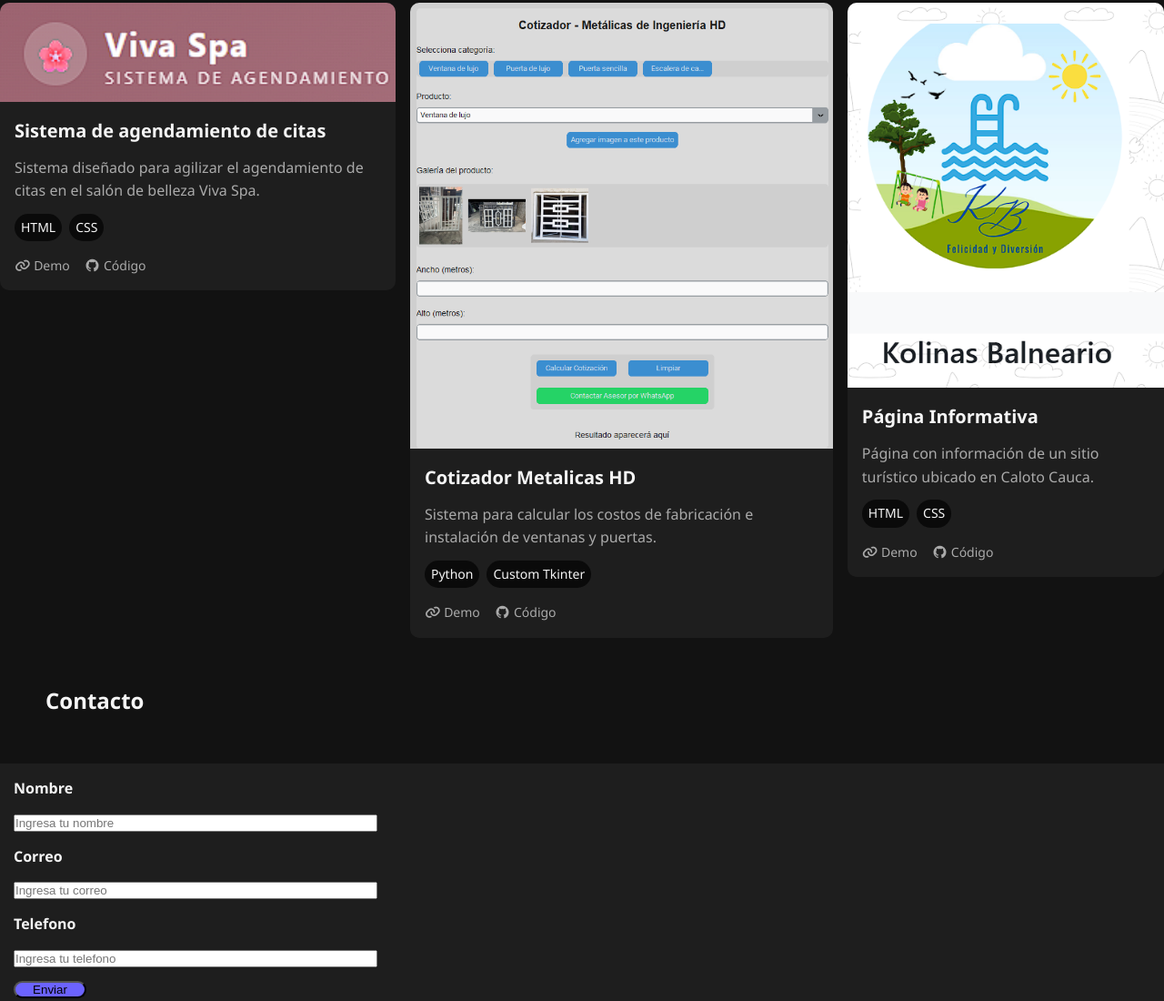
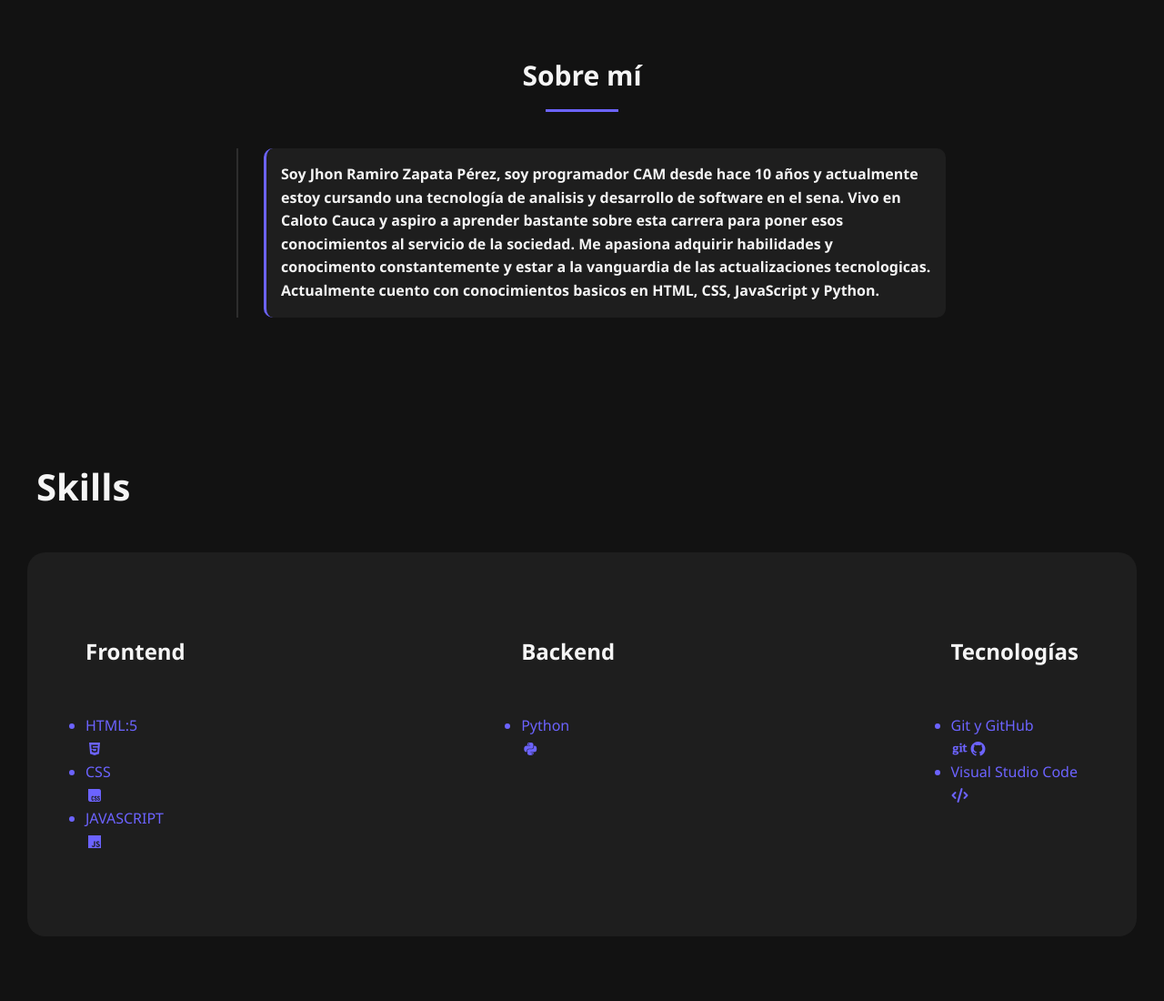
Before and after one commit to Jhonzapata26/aetherlabs-portfolio-jhon, a plain HTML site: page index.html in a window 1280 px wide. Shown: the part 831-1931 px from the top of the page at 91% size. Drawn offline with Linux system fonts and the light colour scheme.

Commit message:
Feat: Se realizaro ajustes a algunas secciones y se añadio la seccion de skills

```diff
--- a/index.html
+++ b/index.html
@@ -25,6 +25,7 @@
         <div class="nav-links" id="nav-links">
           <a href="#home">Inicio</a>
           <a href="#about">Sobre mí</a>
+          <a href="#skills">Skills</a>
           <a href="#projects">Proyectos</a>
           <a href="#contact">Contacto</a>
         </div>
@@ -33,7 +34,7 @@
 
     <main>
       <!-- Hero -->
-      <section id="home" class="Hero">
+      <section id="home" class="hero">
         <div class="hero-content">
           <div class="hero-text">
             <h1>Jhon Zapata</h1>
@@ -47,25 +48,51 @@
       </section>
 
       <!-- Sobre mí -->
-      <section id="about" class="Sobre-mi">
+      <section id="about" class="sobre-mi">
         <h2 class="section-title">Sobre mí</h2>
         <div class="timeline">
           <div class="timeline-item">
             <div class="timeline-content">
-              <h3>
-                Soy Jhon Ramiro Zapata Pérez, desarrollador web junior de
-                Caloto, Cauca. Actualmente trabajo en Aetherlabs como Junior
-                Full Stack Developer. Me apasiona crear sitios y aplicaciones
-                web funcionales y bien diseñadas. Actualmente cuento con
-                conocimientos basicos en HTML, CSS y Python.
-              </h3>
+              <p>
+                Soy Jhon Ramiro Zapata Pérez, soy programador CAM desde hace 10 años
+                y actualmente estoy cursando una tecnología de analisis y desarrollo de
+                software en el sena. Vivo en Caloto Cauca y aspiro a aprender bastante sobre
+                esta carrera para poner esos conocimientos al servicio de la sociedad.
+                Me apasiona adquirir habilidades y conocimento constantemente y estar a la
+                vanguardia de las actualizaciones tecnologicas. Actualmente cuento con
+                conocimientos basicos en HTML, CSS, JavaScript y Python.
+              </p>
             </div>
           </div>
         </div>
       </section>
+      <h2 class="skills-hero">Skills</h2>
+      <section id="skills" class="habilidades">
+        <div class="frontend">
+        <h2 class="front">Frontend</h2>
+        <ul>
+          <li>HTML:5</li><i class="fa-brands fa-html5"></i>
+          <li>CSS</li><i class="fa-brands fa-css"></i>
+          <li>JAVASCRIPT</li><i class="fa-brands fa-js"></i>
+        </ul>
+        </div>
+        <div class="backend">
+        <h2 class="back">Backend</h2>
+        <ul>
+          <li>Python</li><i class="fa-brands fa-python"></i>
+        </ul>
+        </div>
+        <div class="tecnologias">
+          <h2 class="tech">Tecnologías</h2>
+          <ul>
+            <li>Git y GitHub</li><i class="fa-brands fa-git"></i><i class="fa-brands fa-github"></i>
+            <li>Visual Studio Code</li><i class="fa-solid fa-code"></i>
+          </ul>
+        </div>
+      </section>
 
       <!-- Proyectos -->
-      <section id="projects" class="Proyectos">
+      <section id="projects" class="proyectos">
         <h2 class="section-title">Proyectos</h2>
         <div class="projects-container">
           <!-- Proyecto 1 -->
@@ -141,7 +168,7 @@
           </div>
         </div>
       </section>
-      <section id="contact" class="Contacto">
+      <section id="contact" class="contact">
         <h2>Contacto</h2>
         <div class="contacto">
           <form action="#" id="formulario" class="form">
--- a/style.css
+++ b/style.css
@@ -2,11 +2,11 @@
   --primary-color: #6c63ff;
   --dark-bg: #121212;
   --darker-bg: #0a0a0a;
-  --ligth-text: #f5f5f5;
+  --light-text: #f5f5f5;
   --gray-text: #aaaaaa;
   --card-bg: #1e1e1e;
   --border-color: #2d2d2d;
-  --transition: all 0.3s easy;
+  --transition: all 0.3s ease;
 }
 * {
   padding: 0;
@@ -20,7 +20,7 @@ html {
 body {
   font-family: "Segoe UI", Tahoma, Geneva, Verdana, sans-serif;
   background-color: var(--dark-bg);
-  color: var(--ligth-text);
+  color: var(--light-text);
   line-height: 1.6;
 }
 a {
@@ -85,10 +85,10 @@ header {
   color: var(--primary-color);
 }
 .nav-links a:hover:after {
-  width: 100px;
+  width: 100%;
 }
 section {
-  padding: 90 px 5%;
+  padding: 90px 5%;
   max-width: 1400px;
   margin: 0 auto;
 }
@@ -100,7 +100,7 @@ section {
   padding-bottom: 16px;
 }
 .section-title:after {
-  content: 0;
+  content: "";
   position: absolute;
   bottom: 0;
   left: 50%;
@@ -190,10 +190,34 @@ section {
   padding: 16px;
   border-radius: 10px;
   border-left: 3px solid var(--primary-color);
+  font-weight: bold;
+}
+#skills {
+  display: flex;
+  justify-content: space-between;
+  background-color: var(--card-bg);
+  border-radius: 20px;
+  margin: 30px;
+}
+.front {
+  margin-bottom: 50px;
+}
+.back {
+  margin-bottom: 50px;
+}
+.tech {
+  margin-bottom: 50px;
+}
+ul {
+  color: var(--primary-color)
+}
+.skills-hero {
+  margin: 40px;
+  font-size: 40px;
 }
 .projects-container {
   display: flex;
-  grid-template-columns: repeat(auto-fill, minmax(300px, 1fr));
+  /**grid-template-columns: repeat(auto-fill, minmax(300px, 1fr));**/
   gap: 16px;
 }
 .project-card {
@@ -206,7 +230,7 @@ section {
   flex-direction: column;
 }
 .project-card:hover {
-  transform: translate(-3px);
+  transform: translateY(-3px);
   box-shadow: 0 0 30px rgba(108, 99, 255, 0.3);
   cursor: pointer;
 }
@@ -288,7 +312,8 @@ footer {
   display: flex;
   flex-direction: column;
   gap: 15px;
-  width: 40%;
+  width: 100%;
+  max-width: "";
 }
 button {
   display: flex;
@@ -307,7 +332,7 @@ button:hover {
 label {
   font-weight: 600;
 }
-.Contacto h2 {
+.contact h2 {
   display: flex;
 
   padding: 50px;
```
